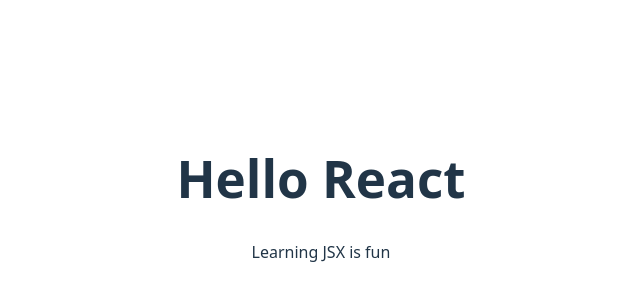
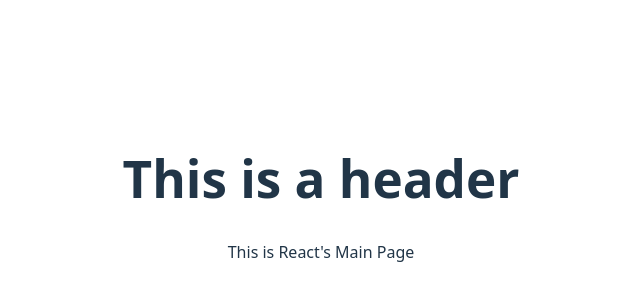
Before and after one commit to Mamat1411/basicReactLearning, a React (Vite) app: page / in a window 1280 px wide. Shown: the part 202-502 px from the top of the page, without its empty margins (319-959 px from the left). Built offline with nearby package versions, Linux system fonts and the light colour scheme.

Commit message:
Components

```diff
--- a/src/App.jsx
+++ b/src/App.jsx
@@ -1,10 +1,17 @@
 import './App.css'
+import Header from './Header'
+
+function Welcome() {
+  return (
+    <h1>Hello, this is welcome component</h1>
+  )
+}
 
 function App() {
   return (
     <div>
-      <h1>Hello React</h1>
-      <p>Learning JSX is fun</p>
+      <Header />
+      <p>This is React's Main Page</p>
     </div>
   )
 }
--- /dev/null
+++ b/src/Header.jsx
@@ -0,0 +1,7 @@
+function Header() {
+    return (
+        <h1>This is a header</h1>
+    )
+}
+
+export default Header;
```
